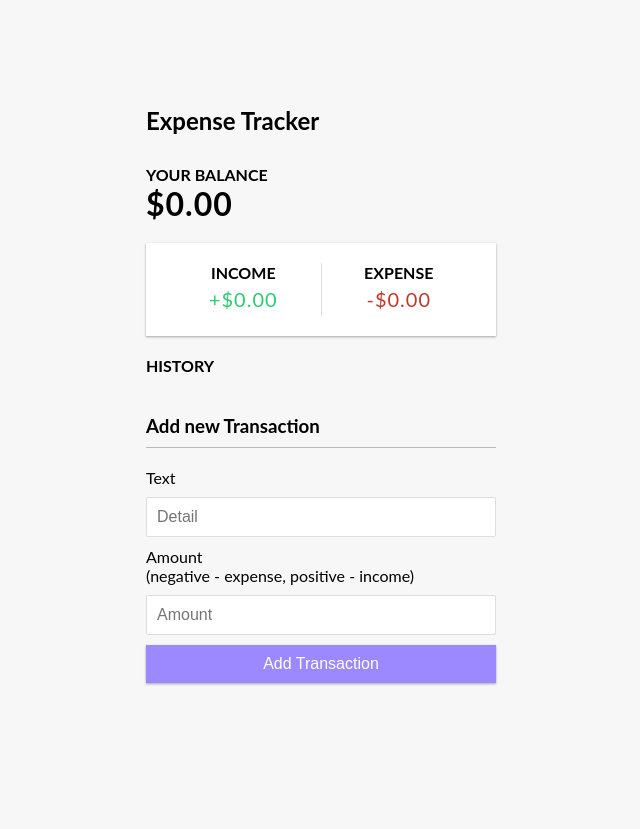
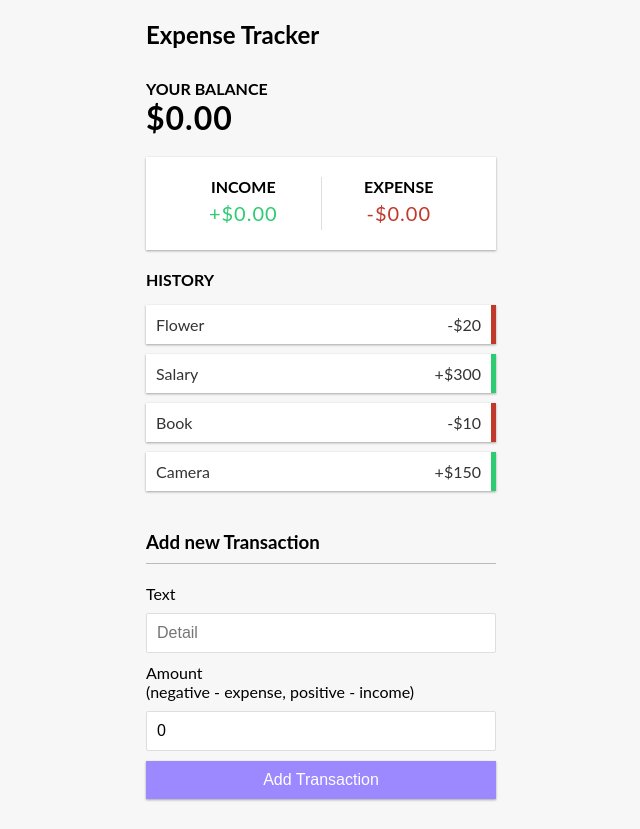
Before and after one commit to realahsanshah/Expense-Tracker-App, a React (Create React App) app: page / in a window 1280 px wide. Shown: the whole page, without its empty margins (319-959 px from the left). Before the commit the page ends 800 px from the top, so only its background shows below. Built offline with nearby package versions, Linux system fonts and the light colour scheme.

Commit message:
Rendering transactions

```diff
--- a/src/components/History.js
+++ b/src/components/History.js
@@ -1,11 +1,15 @@
-import React from 'react'
-
+import React,{useContext} from 'react'
+import {GlobalContext} from '../context/GlobalState';
+import TransactionItem from './TransactionItem';
 
 const History = () => {
+    const {transactions}=useContext(GlobalContext);
+
     return (
         <div>
             <h4>History</h4>
-            <ul className='history-list'>
+            <ul className='list'>
+            {transactions.map(trans=><TransactionItem key={trans.id} trans={trans} />)}
 
             </ul>
         </div>
--- a/src/components/Transaction.js
+++ b/src/components/Transaction.js
@@ -2,7 +2,7 @@
 
 const Transaction = () => {
     const [text,setText]=useState("");
-    const [amount,setAmount]=useState();
+    const [amount,setAmount]=useState(0);
 
     return (
         <div>
--- /dev/null
+++ b/src/components/TransactionItem.js
@@ -0,0 +1,11 @@
+import React from 'react'
+
+
+const TransactionItem = ({trans}) => {
+
+    return (
+            <li className={trans.amount>0?"plus":"minus"}>{trans.text} <span>{trans.amount<0?"-":"+"}${Math.abs(trans.amount)}</span><button className="delete-btn">x</button></li>
+     );
+}
+
+export default TransactionItem;
```
